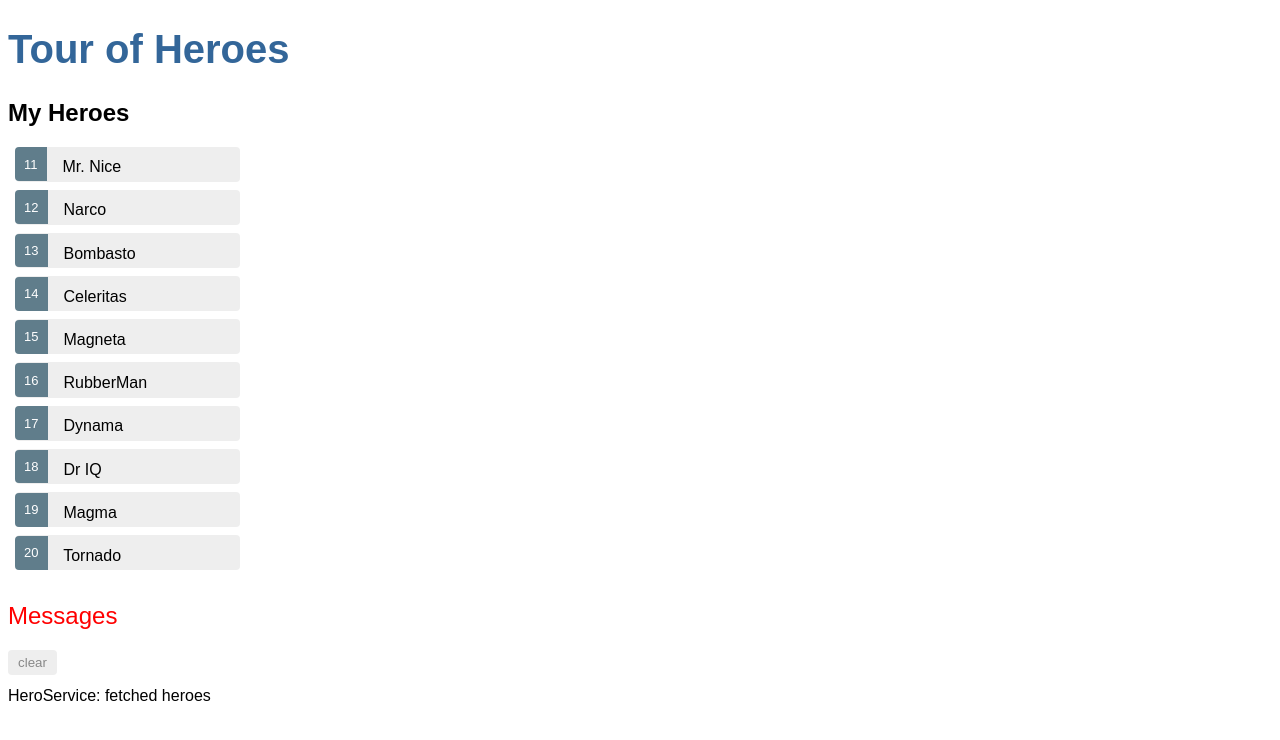
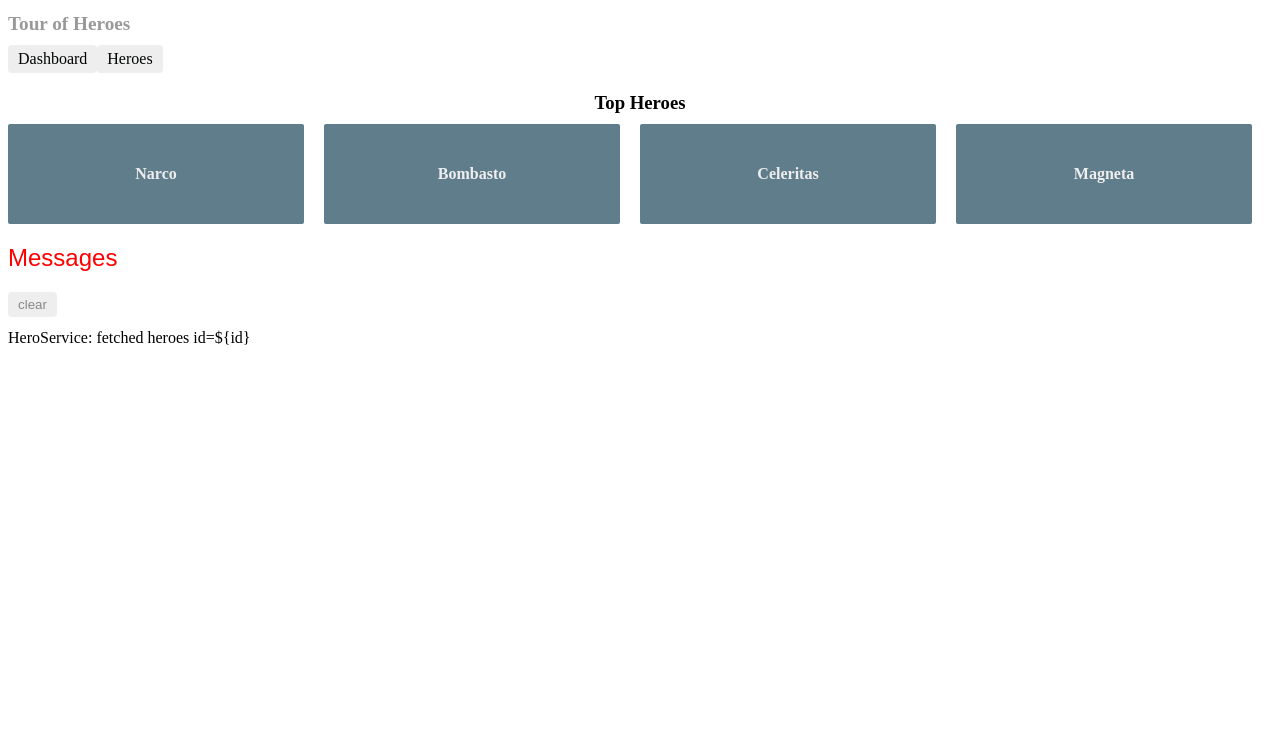
Before and after one commit to daichi-endo/Angular_training_Tour_of_Hero, an Angular app: page /dashboard in a window 1280 px wide. Before the commit this address led to /. Shown: the top 740 px of the page. Built offline with nearby package versions, Linux system fonts and the light colour scheme.

Commit message:
chapter routing

```diff
--- a/src/app/app-routing.module.ts
+++ b/src/app/app-routing.module.ts
@@ -1,7 +1,15 @@
+import { HeroDetailComponent } from './hero-detail/hero-detail.component';
+import { DashboardComponent } from './dashboard/dashboard.component';
 import { NgModule } from '@angular/core';
 import { Routes, RouterModule } from '@angular/router';
+import { HeroesComponent }      from './heroes/heroes.component';
 
-const routes: Routes = [];
+const routes: Routes = [
+  { path: 'detail/:id', component: HeroDetailComponent },
+  { path: '', redirectTo: '/dashboard', pathMatch: 'full' },
+  { path: 'dashboard', component: DashboardComponent },
+  { path: 'heroes', component: HeroesComponent }
+];
 
 @NgModule({
   imports: [RouterModule.forRoot(routes)],
--- a/src/app/app.component.html
+++ b/src/app/app.component.html
@@ -1,3 +1,7 @@
 <h1>{{title}}</h1>
-<app-heroes></app-heroes>
+<nav>
+  <a routerLink="/dashboard">Dashboard</a>
+  <a routerLink="/heroes">Heroes</a>
+</nav>
+<router-outlet></router-outlet>
 <app-messages></app-messages>
--- a/src/app/app.component.scss
+++ b/src/app/app.component.scss
@@ -1,22 +1,29 @@
-/* Application-wide Styles */
+/* AppComponent's private CSS styles */
 h1 {
-  color: #369;
-  font-family: Arial, Helvetica, sans-serif;
-  font-size: 250%;
+  font-size: 1.2em;
+  color: #999;
+  margin-bottom: 0;
 }
-h2, h3 {
-  color: #444;
-  font-family: Arial, Helvetica, sans-serif;
-  font-weight: lighter;
+h2 {
+  font-size: 2em;
+  margin-top: 0;
+  padding-top: 0;
 }
-body {
-  margin: 2em;
+nav a {
+  padding: 5px 10px;
+  text-decoration: none;
+  margin-top: 10px;
+  display: inline-block;
+  background-color: #eee;
+  border-radius: 4px;
 }
-body, input[type="text"], button {
-  color: #888;
-  font-family: Cambria, Georgia;
+nav a:visited, a:link {
+  color: #020303;
 }
-/* everywhere else */
-* {
-  font-family: Arial, Helvetica, sans-serif;
+nav a:hover {
+  color: #039be5;
+  background-color: #cfd8dc;
 }
+nav a.active {
+  color: #039be5;
+}
--- a/src/app/app.module.ts
+++ b/src/app/app.module.ts
@@ -7,14 +7,16 @@
 
 import { FormsModule } from '@angular/forms';
 import { HeroDetailComponent } from './hero-detail/hero-detail.component';
-import { MessagesComponent } from './messages/messages.component'; // NgModel lives here
+import { MessagesComponent } from './messages/messages.component';
+import { DashboardComponent } from './dashboard/dashboard.component'; // NgModel lives here
 
 @NgModule({
   declarations: [
     AppComponent,
     HeroesComponent,
     HeroDetailComponent,
-    MessagesComponent
+    MessagesComponent,
+    DashboardComponent
   ],
   imports: [
     BrowserModule,
--- /dev/null
+++ b/src/app/dashboard/dashboard.component.html
@@ -0,0 +1,8 @@
+<h3>Top Heroes</h3>
+<div class="grid grid-pad">
+  <a *ngFor="let hero of heroes" class="col-1-4" routerLink="detail/{{hero.id}}">
+    <div class="module hero">
+      <h4>{{hero.name}}</h4>
+    </div>
+  </a>
+</div>
--- /dev/null
+++ b/src/app/dashboard/dashboard.component.scss
@@ -0,0 +1,63 @@
+/* DashboardComponent's private CSS styles */
+[class*='col-'] {
+  float: left;
+  padding-right: 20px;
+  padding-bottom: 20px;
+}
+[class*='col-']:last-of-type {
+  padding-right: 0;
+}
+a {
+  text-decoration: none;
+}
+*, *:after, *:before {
+  -webkit-box-sizing: border-box;
+  -moz-box-sizing: border-box;
+  box-sizing: border-box;
+}
+h3 {
+  text-align: center;
+  margin-bottom: 0;
+}
+h4 {
+  position: relative;
+}
+.grid {
+  margin: 0;
+}
+.col-1-4 {
+  width: 25%;
+}
+.module {
+  padding: 20px;
+  text-align: center;
+  color: #eee;
+  max-height: 120px;
+  min-width: 120px;
+  background-color: #607d8b;
+  border-radius: 2px;
+}
+.module:hover {
+  background-color: #eee;
+  cursor: pointer;
+  color: #607d8b;
+}
+.grid-pad {
+  padding: 10px 0;
+}
+.grid-pad > [class*='col-']:last-of-type {
+  padding-right: 20px;
+}
+@media (max-width: 600px) {
+  .module {
+    font-size: 10px;
+    max-height: 75px; }
+}
+@media (max-width: 1024px) {
+  .grid {
+    margin: 0;
+  }
+  .module {
+    min-width: 60px;
+  }
+}
--- /dev/null
+++ b/src/app/dashboard/dashboard.component.ts
@@ -0,0 +1,23 @@
+import { Component, OnInit } from '@angular/core';
+import { Hero } from '../hero';
+import { HeroService } from '../hero.service';
+
+@Component({
+  selector: 'app-dashboard',
+  templateUrl: './dashboard.component.html',
+  styleUrls: [ './dashboard.component.scss' ]
+})
+export class DashboardComponent implements OnInit {
+  heroes: Hero[] = [];
+
+  constructor(private heroService: HeroService) { }
+
+  ngOnInit() {
+    this.getHeroes();
+  }
+
+  getHeroes(): void {
+    this.heroService.getHeroes()
+      .subscribe(heroes => this.heroes = heroes.slice(1, 5));
+  }
+}
--- a/src/app/hero-detail/hero-detail.component.html
+++ b/src/app/hero-detail/hero-detail.component.html
@@ -1,5 +1,5 @@
 <div *ngIf="hero">
-
+  <button (click)="goBack()">go back</button>
   <h2>{{hero.name | uppercase}} Details</h2>
   <div><span>id: </span>{{hero.id}}</div>
   <div>
--- a/src/app/hero-detail/hero-detail.component.ts
+++ b/src/app/hero-detail/hero-detail.component.ts
@@ -1,18 +1,35 @@
-import { Component, OnInit, Input } from '@angular/core';
-import { Hero } from '../hero';
+import { Component, OnInit } from '@angular/core';
+import { ActivatedRoute } from '@angular/router';
+import { Location } from '@angular/common';
+
+import { Hero }         from '../hero';
+import { HeroService }  from '../hero.service';
 
 @Component({
   selector: 'app-hero-detail',
   templateUrl: './hero-detail.component.html',
-  styleUrls: ['./hero-detail.component.scss']
+  styleUrls: [ './hero-detail.component.scss' ]
 })
 export class HeroDetailComponent implements OnInit {
+  hero: Hero;
 
-  @Input() hero: Hero;
+  constructor(
+    private route: ActivatedRoute,
+    private heroService: HeroService,
+    private location: Location
+  ) {}
 
-  constructor() { }
-
-  ngOnInit() {
+  ngOnInit(): void {
+    this.getHero();
   }
 
+  getHero(): void {
+    const id = +this.route.snapshot.paramMap.get('id');
+    this.heroService.getHero(id)
+      .subscribe(hero => this.hero = hero);
+  }
+
+  goBack(): void {
+    this.location.back();
+  }
 }
--- a/src/app/hero.service.ts
+++ b/src/app/hero.service.ts
@@ -12,8 +12,14 @@
 export class HeroService {
 
   getHeroes(): Observable<Hero[]> {
-    this.messageService.add('HeroService: fetched heroes')
+    this.messageService.add('HeroService: fetched heroes id=${id}')
     return of(HEROES);
+  }
+
+  getHero(id: number): Observable<Hero> {
+    // TODO: send the message _after_ fetching the hero
+    this.messageService.add(`HeroService: fetched hero id=${id}`);
+    return of(HEROES.find(hero => hero.id === id));
   }
 
   constructor(private messageService: MessageService) { }
--- a/src/app/heroes/heroes.component.html
+++ b/src/app/heroes/heroes.component.html
@@ -1,8 +1,7 @@
-<h2>My Heroes</h2>
 <ul class="heroes">
-  <li *ngFor="let hero of heroes" [class.selected]="hero === selectedHero" (click)="onSelect(hero)">
-    <span class="badge">{{hero.id}}</span> {{hero.name}}
+  <li *ngFor="let hero of heroes">
+    <a routerLink="/detail/{{hero.id}}">
+      <span class="badge">{{hero.id}}</span> {{hero.name}}
+    </a>
   </li>
 </ul>
-
-<app-hero-detail [hero]="selectedHero"></app-hero-detail>
--- a/src/app/heroes/heroes.component.ts
+++ b/src/app/heroes/heroes.component.ts
@@ -8,18 +8,7 @@
   styleUrls: ['./heroes.component.scss']
 })
 export class HeroesComponent implements OnInit {
-
   heroes: Hero[];
-
-  getHeroes(): void {
-    this.heroService.getHeroes()
-        .subscribe(heroes => this.heroes = heroes);
-  }
-
-  selectedHero: Hero;
-  onSelect(hero: Hero): void {
-    this.selectedHero = hero;
-  }
 
   constructor(private heroService: HeroService) { }
 
@@ -27,4 +16,8 @@
     this.getHeroes();
   }
 
+  getHeroes(): void {
+    this.heroService.getHeroes()
+    .subscribe(heroes => this.heroes = heroes);
+  }
 }
```
Also changed, not shown: 1 other file (tests, documents, lock files or other folders).
